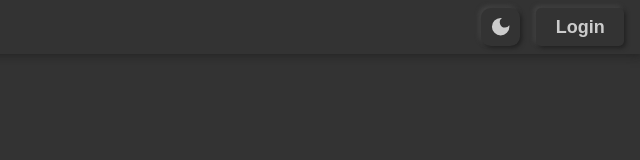
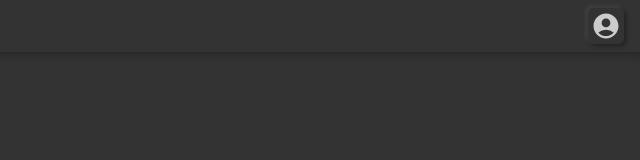
Before and after one commit to BrandonCasa/habitaht, a React (Create React App) app: page / in a window 1280 px wide. Shown: the top 160 px of the page, without its empty margins (640-1280 px from the left). Built offline with nearby package versions, Linux system fonts and the light colour scheme; the HTML template or start-up script is replaced by a standard one.

Commit message:
redesign of icon button structure

```diff
--- a/src/App.js
+++ b/src/App.js
@@ -14,7 +14,7 @@ function App() {
     <ThemeProvider theme={currentTheme}>
       <div className="App" style={{ height: "100%", width: "100%", background: currentTheme.backgrounds.background, display: "flex", flexDirection: "column" }}>
         <TopBarComponent />
-        <div className="MainAppContent" style={{ padding: "10px", height: "100%", width: "calc(100% - 20px)" }}></div>
+        <div className="MainAppContent" style={{ padding: "10px", width: "calc(100% - 20px)" }}></div>
       </div>
     </ThemeProvider>
   );
--- a/src/components/IconButton.js
+++ b/src/components/IconButton.js
@@ -5,7 +5,7 @@ const IconButton = styled.button`
     css`
       & {
         background: ${props.theme.backgrounds.background};
-        border-radius: 25%;
+        border-radius: 5px;
         box-shadow: 2px 2px 4px ${props.theme.boxShadows.boxShadowA}, -2px -2px 4px ${props.theme.boxShadows.boxShadowB}, inset 2px 2px 4px #ffffff00, inset -2px -2px 4px #ffffff00;
         border: none;
         padding: 0px 0px;
--- a/src/components/TopBar.js
+++ b/src/components/TopBar.js
@@ -5,54 +5,49 @@ import styled, { css } from "styled-components";
 import TextButton from "./TextButton";
 import IconButton from "./IconButton";
 import { colord } from "colord";
-import { MdDarkMode } from "react-icons/md";
+import { MdDarkMode, MdAccountCircle } from "react-icons/md";
+import TopBarButton from "./TopBarButton";
 
 const TopBar = styled.div`
-  background: ${(props) => props.theme.backgrounds.background};
-  box-shadow: 2px 2px 8px ${(props) => props.theme.boxShadows.boxShadowA}, -2px -2px 8px ${(props) => props.theme.boxShadows.boxShadowB};
-  border: none;
-  height: 42px;
-  width: 100%;
-  padding: 8px 0px;
-  display: flex;
-  color: ${(props) => props.theme.textColors.textNormal};
   ${(props) =>
     css`
-      & .IconButton {
-        width: calc(2.97em);
-        height: auto;
+      & {
+        background: ${(props) => props.theme.backgrounds.background};
+        box-shadow: 2px 2px 8px ${(props) => props.theme.boxShadows.boxShadowA}, -2px -2px 8px ${(props) => props.theme.boxShadows.boxShadowB};
+        border: none;
+        width: 100%;
+        height: ${props.theme.componentCustomization.topBar.self.height};
+        padding-top: ${props.theme.componentCustomization.topBar.self.paddingTop};
+        padding-bottom: ${props.theme.componentCustomization.topBar.self.paddingBottom};
+        display: flex;
+        color: ${(props) => props.theme.textColors.textNormal};
+      }
+      & .dropdown-content {
+        display: none;
+        position: absolute;
+        background-color: #f9f9f9;
+        top: 50px;
+        padding: 12px 16px;
+        z-index: 1;
       }
     `}
 `;
 
-function TopBarComponent() {
+function TopBarComponent(props) {
   const currentTitle = useSelector((state) => state.themeState.title);
   const dispatch = useDispatch();
 
   const [showSwapTheme, setShowSwapTheme] = React.useState(false);
   // <span>{currentTitle === "dark" ? "Light" : "Dark"}</span>
+  /*
+  <TextButton style={{ height: "100%", margin: "0px 8px" }} onClick={() => {}}>
+    <span>Login</span>
+  </TextButton>
+  */
   return (
     <TopBar>
       <div style={{ flexGrow: "1" }} />
-      <IconButton
-        style={{
-          margin: "0px 8px",
-          display: "flex",
-          alignItems: "center",
-          justifyContent: "center",
-          float: "left",
-        }}
-        onClick={() => {
-          dispatch(switchTheme());
-        }}
-        className="IconButton"
-        noEndTransition
-      >
-        <MdDarkMode size="1.75em" />
-      </IconButton>
-      <TextButton style={{ height: "100%", margin: "0px 8px" }} onClick={() => {}}>
-        <span>Login</span>
-      </TextButton>
+      <TopBarButton size={"2.25em"} />
       <div style={{ marginRight: "8px" }} />
     </TopBar>
   );
--- /dev/null
+++ b/src/components/TopBarButton.js
@@ -0,0 +1,76 @@
+import React from "react";
+import { useDispatch, useSelector } from "react-redux";
+import { switchTheme } from "../redux/theme/themeSlice";
+import styled, { css, useTheme } from "styled-components";
+import TextButton from "./TextButton";
+import IconButton from "./IconButton";
+import { colord } from "colord";
+import { MdDarkMode, MdAccountCircle } from "react-icons/md";
+
+const TopBarButtonContainer = styled.div`
+  ${(props) =>
+    css`
+      & {
+        display: flex;
+      }
+      & .iconButton {
+        display: flex;
+        align-items: center;
+        justify-content: center;
+        background: ${props.theme.backgrounds.background};
+        border-radius: 5px;
+        box-shadow: 2px 2px 4px ${props.theme.boxShadows.boxShadowA}, -2px -2px 4px ${props.theme.boxShadows.boxShadowB}, inset 2px 2px 4px #ffffff00, inset -2px -2px 4px #ffffff00;
+        border: none;
+        padding: 0px calc(calc(${props.theme.componentCustomization.topBar.self.height} - ${props.size}) / 2);
+        margin-left: ${props.theme.componentCustomization.topBar.iconButton.marginLeft};
+        margin-right: ${props.theme.componentCustomization.topBar.iconButton.marginRight};
+        color: ${props.theme.textColors.textNormal};
+      }
+      & .iconButton:hover {
+        box-shadow: 2px 2px 4px #ffffff00, -2px -2px 4px #ffffff00, inset 2px 2px 4px ${props.theme.boxShadows.boxShadowA}, inset -2px -2px 4px ${props.theme.boxShadows.boxShadowB};
+      }
+      & .iconButton:active {
+        box-shadow: 2px 2px 4px #ffffff00, -2px -2px 4px #ffffff00, inset 2px 2px 2px ${props.theme.boxShadows.boxShadowActiveA}, inset -2px -2px 2px ${props.theme.boxShadows.boxShadowActiveB};
+      }
+      & .dropdown-content {
+        display: none;
+        position: absolute;
+        background-color: #f9f9f9;
+        top: 50px;
+        padding: 12px 16px;
+        z-index: 1;
+      }
+    `}
+`;
+
+function TopBarButton(props) {
+  const dispatch = useDispatch();
+  const theme = useTheme();
+
+  const [showDropdown, setShowDropdown] = React.useState(false);
+
+  return (
+    <TopBarButtonContainer size={props.size}>
+      <button className="iconButton">
+        <MdAccountCircle size={props.size} />
+      </button>
+      <div class="dropdown-content" style={{}}></div>
+    </TopBarButtonContainer>
+  );
+}
+
+export default TopBarButton;
+/*<IconButton
+        onClick={() => {
+          dispatch(switchTheme());
+        }}
+        className="IconButton"
+        noEndTransition
+        onMouseEnter={() => {}}
+      >
+        <MdAccountCircle size="2.25em" />
+        <div class="dropdown-content" style={{}}>
+          lol
+        </div>
+      </IconButton>
+      */
--- a/src/theme/baseThemes.js
+++ b/src/theme/baseThemes.js
@@ -1,21 +1,16 @@
-import { colord } from "colord";
-
-const darkReference = colord({ h: 0, s: 0, l: 20 }).toHex();
-const lightReference = colord({ h: 0, s: 0, l: 80 }).toHex();
-
-const darkLightnessMultShadow = (colord(darkReference).toHsl().l / 100) * 0.35;
-const darkLightnessMultGradient = (colord(darkReference).toHsl().l / 100) * 0.3;
-const lightLightnessMultShadow = (colord(lightReference).toHsl().l / 100) * 0.35;
-const lightLightnessMultGradient = (colord(lightReference).toHsl().l / 100) * 0.3;
-
-let darkTextNormalColor = colord(darkReference).toHsl().l;
-darkTextNormalColor = colord({ h: 0, s: 0, l: 20 })
-  .invert()
-  .toHex();
-let lightTextNormalColor = colord(lightReference).toHsl().l;
-lightTextNormalColor = colord({ h: 0, s: 0, l: 80 })
-  .invert()
-  .toHex();
+const componentCustomization = {
+  topBar: {
+    self: {
+      height: "36px",
+      paddingTop: "8px",
+      paddingBottom: "8px",
+    },
+    iconButton: {
+      marginLeft: "8px",
+      marginRight: "8px",
+    },
+  },
+};
 
 export const darkTheme = {
   name: "Dark",
@@ -41,6 +36,7 @@ export const darkTheme = {
     green: "#009B32",
     red: "#7F001D",
   },
+  componentCustomization: componentCustomization,
 };
 
 export const lightTheme = {
@@ -67,4 +63,5 @@ export const lightTheme = {
     green: "#009B32",
     red: "#7F001D",
   },
+  componentCustomization: componentCustomization,
 };
```
